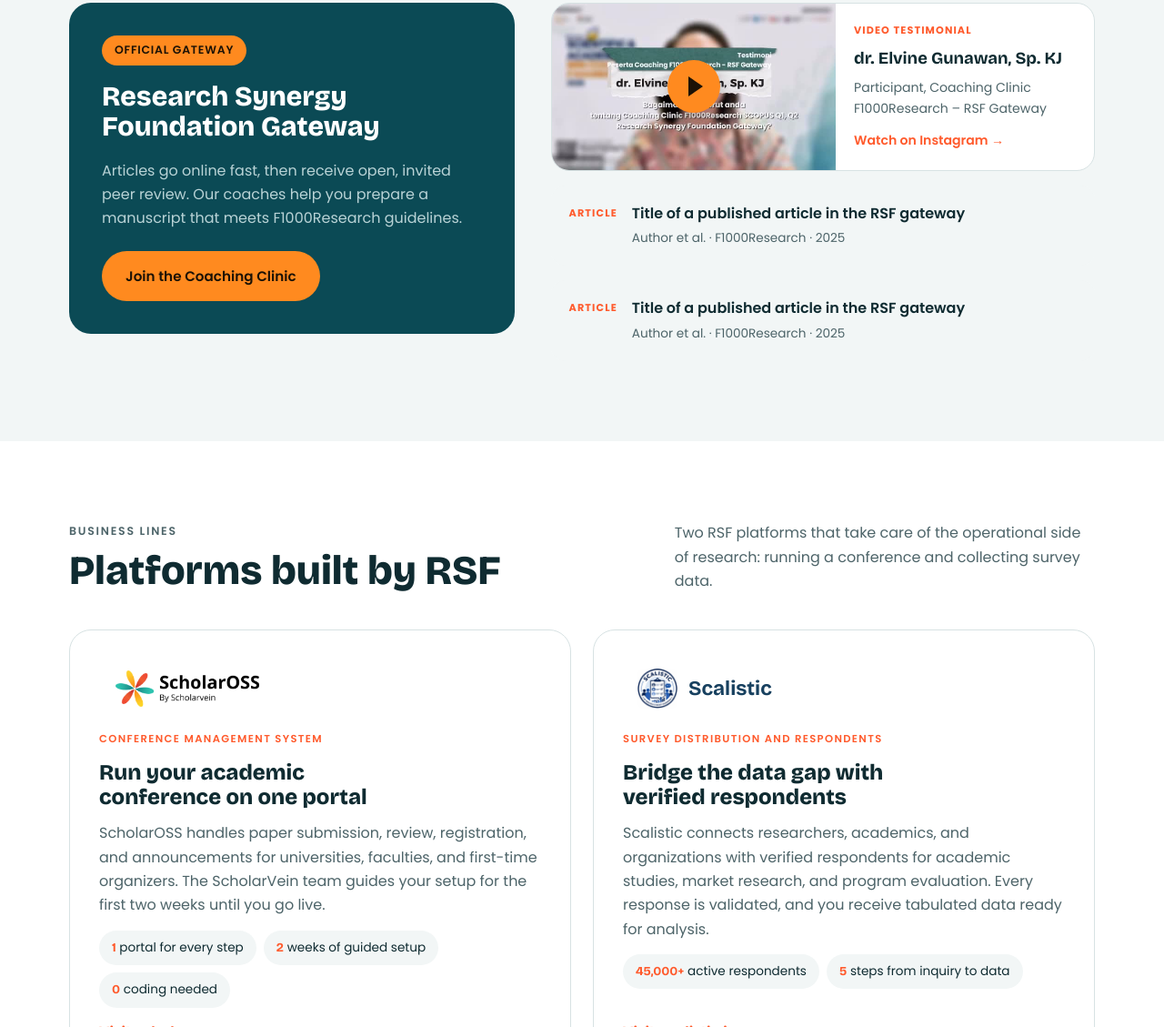
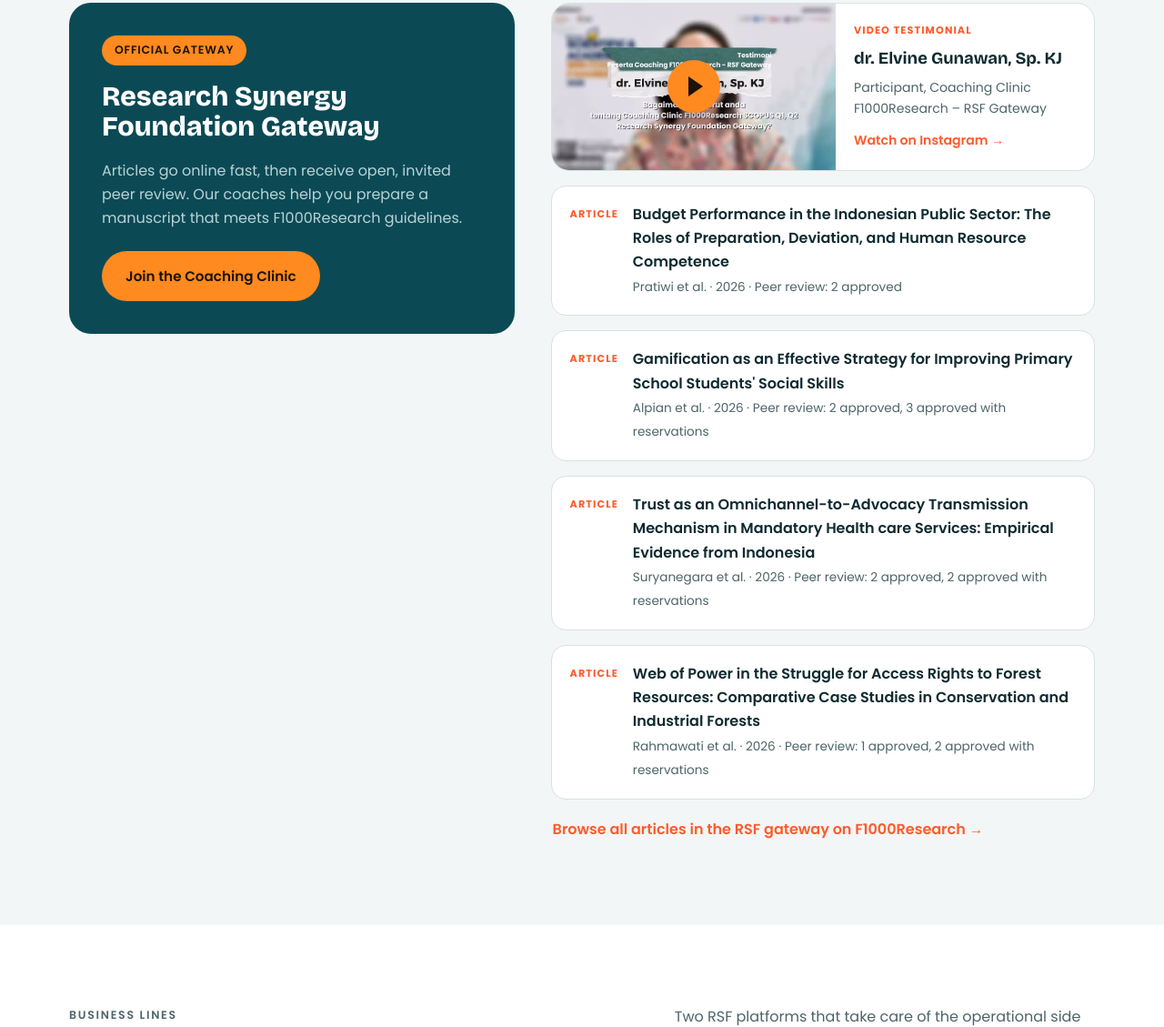
Before and after one commit to upridzalpratama/rsf-landing, a plain HTML site: page index.html in a window 1280 px wide. Shown: the part 3445-4574 px from the top of the page at 91% size. Drawn offline with nearby package versions, Linux system fonts and the light colour scheme; a web font is replaced by a local one.

Commit message:
Link real F1000Research gateway articles
Co-Authored-By: Claude Opus 5.5 <noreply@anthropic.com>

```diff
--- a/index.html
+++ b/index.html
@@ -169,7 +169,11 @@ em.acc{font-family:var(--font-accent);font-style:italic;font-weight:600}
 .reel-body span{font-size:.88rem;color:var(--muted)}
 .reel-body .reel-cta{color:var(--orange-red);font-weight:600;margin-top:6px}
 @media (max-width:560px){.reel{grid-template-columns:1fr}}
-.article{display:grid;grid-template-columns:auto 1fr;gap:16px;padding:18px 20px;border-radius:16px;background:var(--bg-soft);align-items:start}
+.article{text-decoration:none;color:var(--fg);transition:background .15s;display:grid;grid-template-columns:auto 1fr;gap:16px;padding:18px 20px;border-radius:16px;background:var(--card);border:1px solid var(--line);align-items:start}
+.article:hover{background:var(--peach)}
+.article:hover b{text-decoration:underline}
+.all-articles{font-weight:600;color:var(--orange-red);text-decoration:none;padding:4px 2px}
+.all-articles:hover{text-decoration:underline}
 .article .lbl{font-size:.7rem;font-weight:700;letter-spacing:.1em;text-transform:uppercase;color:var(--orange-red);padding-top:3px}
 .article b{font-weight:600;display:block}
 .article span{font-size:.85rem;color:var(--muted)}
@@ -353,8 +357,11 @@ footer.site .wrap{display:flex;flex-wrap:wrap;justify-content:space-between;gap:
           <span class="reel-thumb"><img src="assets/testimonials/f1000-coaching-reel.jpg" alt="Video testimonial from a Coaching Clinic F1000Research participant" loading="lazy"><span class="play" aria-hidden="true"></span></span>
           <span class="reel-body"><span class="lbl">Video testimonial</span><b>dr. Elvine Gunawan, Sp. KJ</b><span>Participant, Coaching Clinic F1000Research – RSF Gateway</span><span class="reel-cta">Watch on Instagram →</span></span>
         </a>
-        <div class="article"><span class="lbl">Article</span><div><b>Title of a published article in the RSF gateway</b><span>Author et al. · F1000Research · 2025</span></div></div>
-        <div class="article"><span class="lbl">Article</span><div><b>Title of a published article in the RSF gateway</b><span>Author et al. · F1000Research · 2025</span></div></div>
+        <a class="article" href="https://f1000research.com/articles/15-1796" target="_blank" rel="noopener"><span class="lbl">Article</span><div><b>Budget Performance in the Indonesian Public Sector: The Roles of Preparation, Deviation, and Human Resource Competence</b><span>Pratiwi et al. · 2026 · Peer review: 2 approved</span></div></a>
+        <a class="article" href="https://f1000research.com/articles/15-283" target="_blank" rel="noopener"><span class="lbl">Article</span><div><b>Gamification as an Effective Strategy for Improving Primary School Students&#39; Social Skills</b><span>Alpian et al. · 2026 · Peer review: 2 approved, 3 approved with reservations</span></div></a>
+        <a class="article" href="https://f1000research.com/articles/15-946" target="_blank" rel="noopener"><span class="lbl">Article</span><div><b>Trust as an Omnichannel-to-Advocacy Transmission Mechanism in Mandatory Health care Services: Empirical Evidence from Indonesia</b><span>Suryanegara et al. · 2026 · Peer review: 2 approved, 2 approved with reservations</span></div></a>
+        <a class="article" href="https://f1000research.com/articles/15-51" target="_blank" rel="noopener"><span class="lbl">Article</span><div><b>Web of Power in the Struggle for Access Rights to Forest Resources: Comparative Case Studies in Conservation and Industrial Forests</b><span>Rahmawati et al. · 2026 · Peer review: 1 approved, 2 approved with reservations</span></div></a>
+        <a class="all-articles" href="https://f1000research.com/gateways/rsf" target="_blank" rel="noopener">Browse all articles in the RSF gateway on F1000Research →</a>
       </div>
     </div>
   </div>
```
Also changed, not shown: 1 other file.
